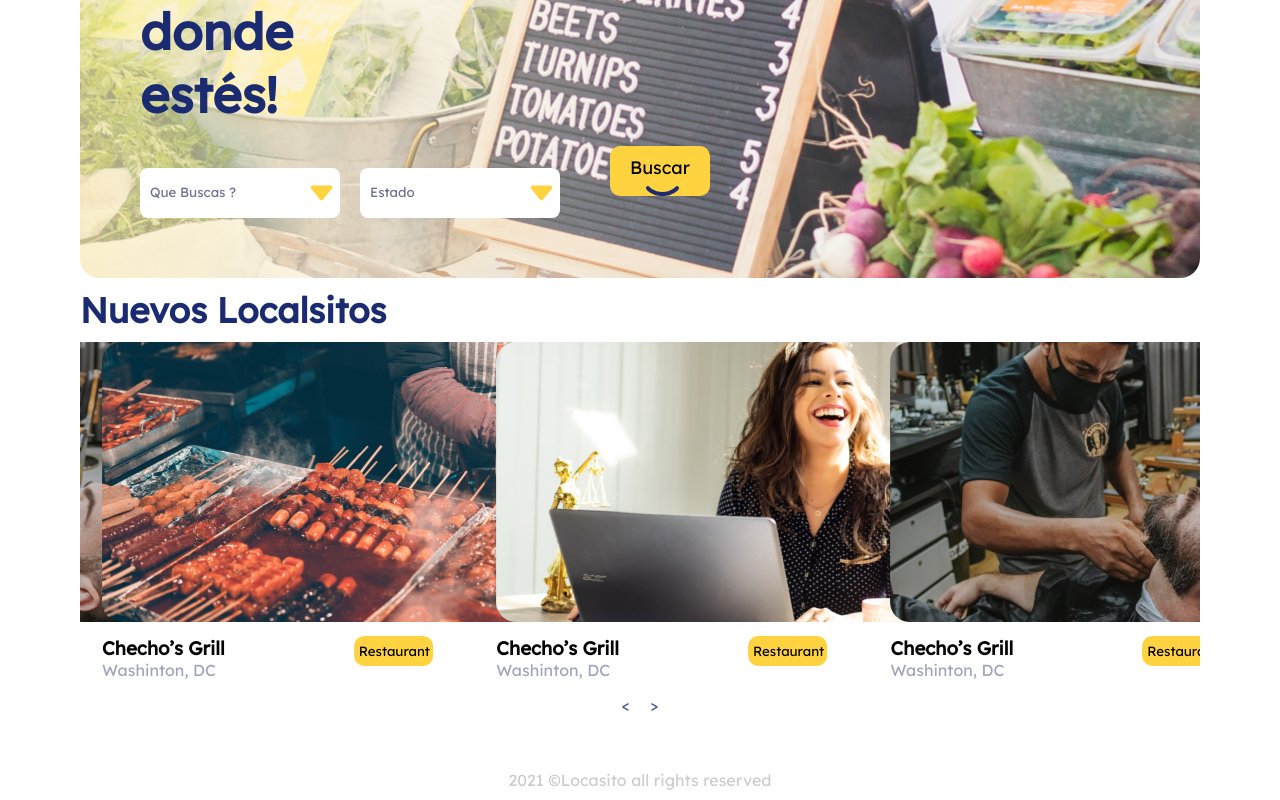
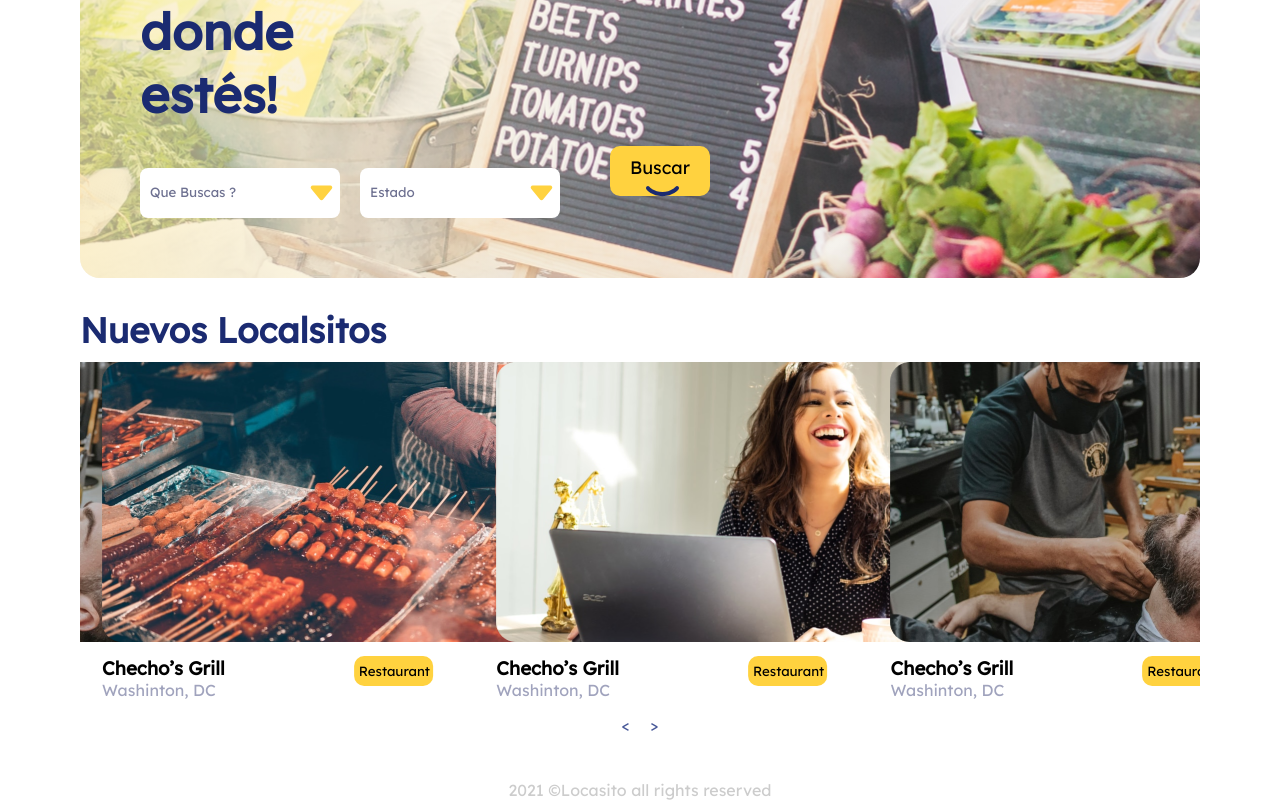
Before and after one commit to atreiderleto/localcito, a React (Create React App) app: page / in a window 1280 px wide. Shown: the part 281-1081 px from the top of the page. Built offline with nearby package versions, Linux system fonts and the light colour scheme.

Commit message:
primer commit Home2

```diff
--- a/src/components/Carousel.js
+++ b/src/components/Carousel.js
@@ -15,7 +15,7 @@ import foto3 from '../img/carousel/foto3.png';
 const SubTitle = styled.h3 `
     font-size: 35px;
     color: #1B2B71;
-    margin: 10px 0px 10px;
+    margin: 30px 0px 10px;
 `;
 
 const Container = styled.div`
--- a/src/components/Footer.js
+++ b/src/components/Footer.js
@@ -1,7 +1,7 @@
 import styled from '@emotion/styled';
 
 const FooterInfo = styled.footer`
-    margin-top: 40px;
+    margin-top: 30px;
     text-align: center;
     color: #CCCCCC;
 `;
```
